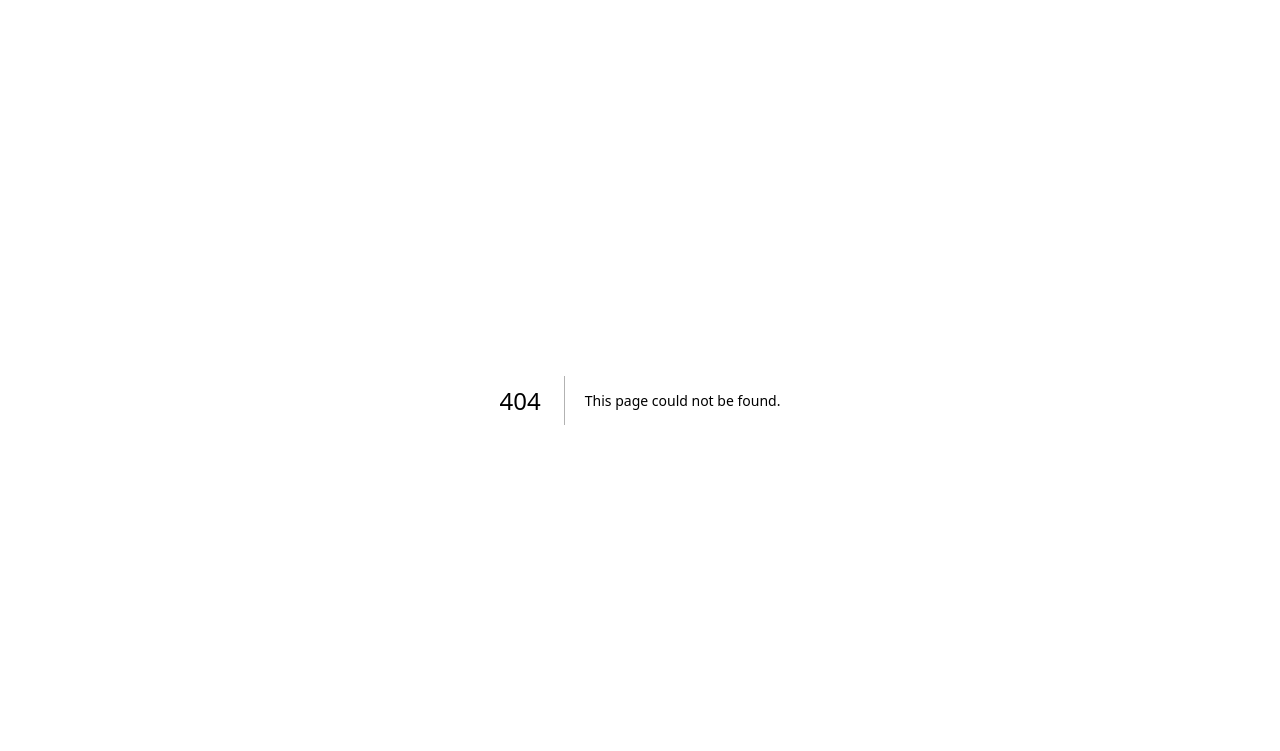
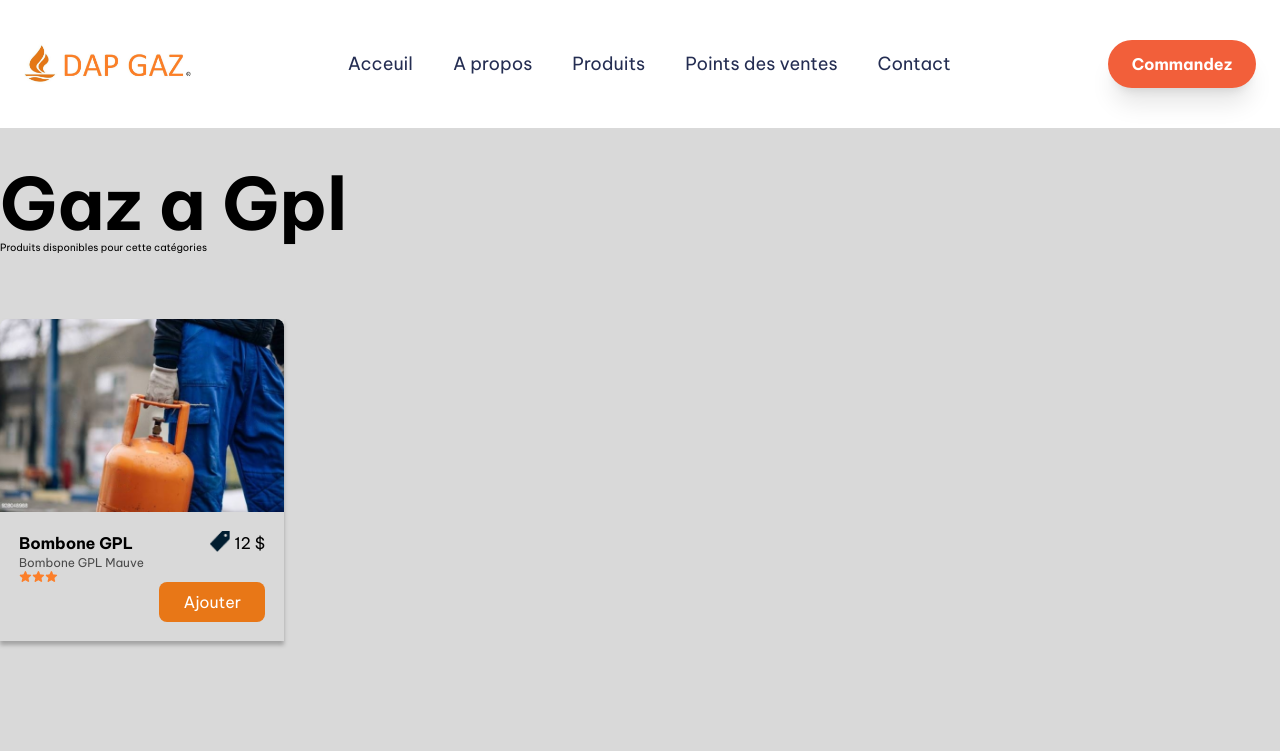
Before and after one commit to gracebir/dapgaz, a Next.js app: page /produit in a window 1280 px wide. Before the commit this address had no page. Shown: the top 751 px of the page. Built offline with nearby package versions, Linux system fonts and the light colour scheme.

Commit message:
commit head

```diff
--- a/src/components/Header.tsx
+++ b/src/components/Header.tsx
@@ -7,8 +7,12 @@ function Header() {
     const [open, setOpen] = useState(false)
     const isOpen = () => setOpen(!open)
     return (
-        <header className={`lg:container mx-auto px-6 py-10 flex justify-between items-center z-40`}>
+        <header className="bg-white">
+            <div className={`lg:container lg:mx-auto px-6 py-10 flex justify-between items-center`}>
+                <Link href="/">
                     <img src="./imgs/DapLogo.jpg" className="h-10 w-55" alt="logo" />
+                </Link>
+
                 {/* hamburger menu */}
                 <div onClick={isOpen} className='w-7 h-7 flex flex-col gap-1 cursor-pointer lg:hidden justify-center items-center'>
                     <div className={`h-1 bg-bgDarkBlue transition-all ease-in duratin-300 w-full ${open ? 'rotate-[-45deg] translate-x-[-5px] translate-y-[8px]' : 'rotate-0'}`}></div>
@@ -23,7 +27,10 @@ function Header() {
                         <Link href={link.href} key={i} className='text-clDarkBlue transition ease-in duration-300 text-lg hover:text-clGrayish'>{link.name}</Link>
                     ))}
                 </nav>
-            <Link className='hidden lg:block px-6 py-3 bg-bgBright text-white font-bold rounded-full shadow-xl z-40' href="#getstarted">Commandez</Link>
+                <div className='hidden lg:flex flex-col lg:items-end'>
+                    <Link className='lg:block px-6 py-3 bg-bgBright text-white font-bold rounded-full shadow-xl z-40' href="#getstarted">Commandez</Link>
+                </div>
+            </div>
         </header>
     )
 }
--- a/src/components/Offre.tsx
+++ b/src/components/Offre.tsx
@@ -5,9 +5,9 @@ import Link from 'next/link';
 
 function Offre() {
     return (
-        <div className="mx-auto max-w-[1300px] pb-6 flex flex-col items-center gap-14 lg:items-end my-16">
+        <div className="mx-auto max-w-[1300px] pb-6 flex flex-col items-center gap-14 lg:items-end my-16 px-2">
             <h1 className="font-bold text-3xl text-center lg:mx-auto">Nos vous offrons</h1>
-            <div className="bg-[#0000002e] flex flex-col lg:w-[760px] items-center text-[1.5rem] w-[460px] mx-auto text-center px-4 py-4 lg:h-14 lg:flex-row lg:justify-around rounded">
+            <div className="bg-[#0000002e] flex flex-col lg:w-[760px] items-center text-[1.5rem] w-full mx-auto text-center px-4 py-4 lg:h-14 lg:flex-row lg:justify-around rounded">
                 <p className="cursor-pointer font-semibold transition duration-300 ease-in hover:text-[#FC7F2A]">Gaz à GPL</p>
                 <p className="cursor-pointer font-semibold transition duration-300 ease-in hover:text-[#FC7F2A]">Gaz en Bouteille</p>
                 <p className="cursor-pointer font-semibold transition duration-300 ease-in hover:text-[#FC7F2A]">Réchauds à Gaz</p>
--- a/src/components/Service.tsx
+++ b/src/components/Service.tsx
@@ -4,7 +4,7 @@ import ServiceContainer from './ServiceContainer'
 function Service() {
   return (
     <div className="mx-auto max-w-[1600px] py-8 flex flex-col items-center gap-10">
-      <div className="flex flex-col gap-6">
+      <div className="flex flex-col gap-6 px-2">
         <h1 className="text-3xl font-bold text-center">Découvrez nos services</h1>
         <p className="text-[1rem]">Lorem ipsum Lorem ipsum  Lorem ipsum Lorem ipsum Lorem ipsum Lorem ipsum Lorem ipsum Lorem ipsumLorem ipsum </p>
       </div>
--- a/src/components/ServiceItem.tsx
+++ b/src/components/ServiceItem.tsx
@@ -3,9 +3,9 @@ import Image from "next/image";
 const Service = ({ title, icon, content, bg }) => {
   return (
     <div
-      className={`${bg} w-[420px] flex flex-col items-center justify-center px-20 py-8`}
+      className={`${bg} lg:w-[420px] w-full flex flex-col items-center justify-center px-20 py-8`}
     >
-      <Image src={icon} className="mb-[30px]" />
+      <Image alt="" src={icon} className="mb-[30px]" />
       <h2 className="text-white text-center font-semibold mb-[33px]">
         {title}
       </h2>
--- /dev/null
+++ b/src/pages/produit.tsx
@@ -0,0 +1,43 @@
+import Card from '@/components/Card'
+import Footer from '@/components/Footer'
+import Header from '@/components/Header'
+import { card } from '@/moks/servicesData'
+import { Be_Vietnam_Pro } from 'next/font/google'
+import Link from 'next/link'
+import React from 'react'
+
+const bevietnam = Be_Vietnam_Pro({
+    subsets: ['vietnamese'],
+    weight: ['400', '500', '700']
+  })
+
+function Produit() {
+    return (
+        <div className={bevietnam.className}>
+            <Header />
+            <div className="flex flex-col lg:items-start mt-10 items-center gap-8 mb-8 lg:container lg:mx-auto">
+                <div className="mb-8">
+                    <h1 className='lg:text-7xl text-4xl font-bold'>Gaz a Gpl</h1>
+                    <p className="text-[10px]">Produits disponibles pour cette catégories</p>
+                </div>
+                <div className="relative flex flex-col lg:flex-wrap lg:gap-28 gap-10 items-center">
+                    {card.map((items) => {
+                        return <Card key={items.id} {...items} />;
+                    })}
+                     {card.map((items) => {
+                        return <Card key={items.id} {...items} />;
+                    })}
+                </div>
+                <Link className="border border-[#fc7f2a] transition duration-300 ease-in hover:bg-[#fc7f2a] hover:text-white float-left rounded text-[1.2rem] font-semibold text-[#fc7f2a] px-16 py-3" href="#">Voir +</Link>
+            </div>
+
+            <div className="action">
+                <h1 className="text-3xl text-white text-center font-bold">Décidez maintenant à préparer 10 fois plus rapidement et propre</h1>
+                <Link className="text-white bg-[#FC7F2A] px-6 py-3 z-50 rounded" href="#">Commandez</Link>
+            </div>
+            <Footer />
+        </div>
+    )
+}
+
+export default Produit
```
Lines whose indentation alone changed are shown as unchanged.
